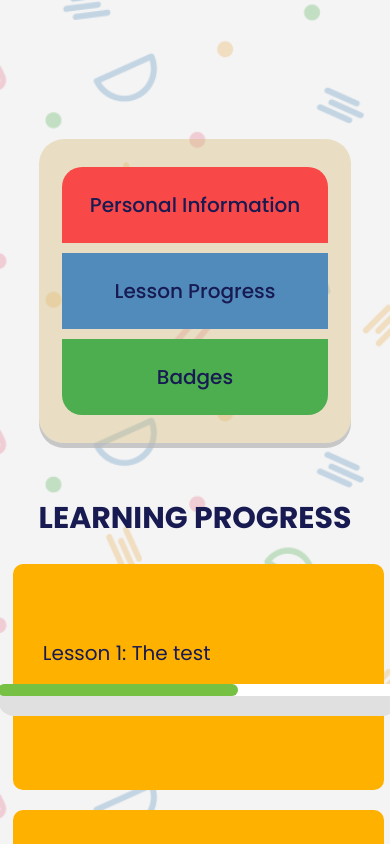
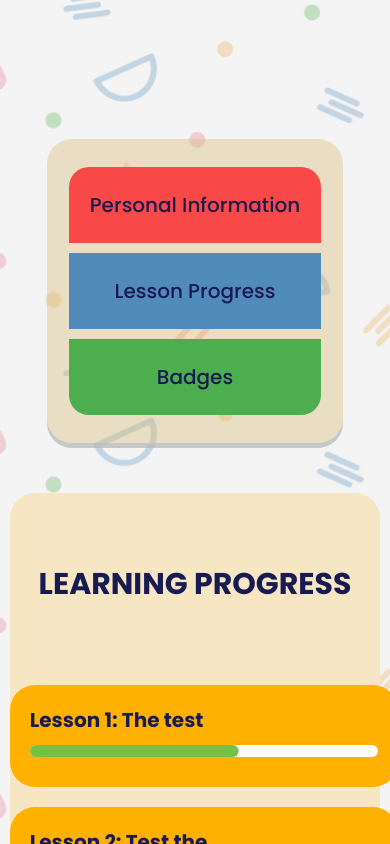
Before and after one commit to 8maaan/MathMinds, a React (Create React App) app in the folder client/: page /profilelesson in a window 390 px wide. Shown: the top 844 px of the page. Built offline with nearby package versions, Linux system fonts and the light colour scheme; no server answers.

Commit message:
fixed design lesson progress tab

```diff
--- a/client/src/Pages/LessonProgressPage.js
+++ b/client/src/Pages/LessonProgressPage.js
@@ -36,33 +36,30 @@ const LessonProgressPage = () => {
                     <div className='personalinfo-right-side-lesson'>
                         <div className="PI-container-lesson">
                             <div className="PI-title-lesson">Lesson Progress</div>
-                            <div className="lesson-container">
-                                    <ul>
+                            <div className="lessons-scrollable-container">
+                                <div className="lessons-wrapper">
                                     {Object.entries(lessonProgress).map(([lessonTitle, progress]) => (
-                                            <li key={lessonTitle}>
-                                                {lessonTitle}: {progress}%
-
+                                        <div className="lesson-container" key={lessonTitle}>
+                                            <div className="lesson-title">{lessonTitle}</div>
                                             <LinearProgress
                                                 className="progress-bar-wrapper"
                                                 variant="determinate"
-                                            value={(progress)}
+                                                value={progress}
                                                 sx={{
                                                     height: '0.75rem',
                                                     borderRadius: 5,
                                                     backgroundColor: '#ffffff',
                                                     '& .MuiLinearProgress-bar': {
-                                                    backgroundColor: '#76c043',
-
+                                                        backgroundColor: '#4CAE4F',
                                                         borderRadius: 5,
+                                                        margin: "3px"
                                                     }
                                                 }}
                                             />
-
-
-                                            </li>
+                                            <div className="progress-percentage">{progress}%</div>
+                                        </div>
                                     ))}
-                                    </ul>
-
+                                </div>
                             </div>
                         </div>
                     </div>
--- a/client/src/PagesCSS/LessonProgressPage.css
+++ b/client/src/PagesCSS/LessonProgressPage.css
@@ -4,51 +4,45 @@
 }
 
 .body {
-
     background-attachment: fixed;
     min-height: 100vh;
-    /* border: solid black 1px; */
 }
 
 .profile-wrapper,
-.profile-content-container{
+.profile-content-container {
     display: flex;
     justify-content: center;
     align-items: center;
     height: 100vh;
-    /* border: solid black 1px; */
 }
 
-.profile-content-container{
+.profile-content-container {
     width: 70%;
     height: 60vh;
-    /*background-color: #FAFAFA;*/
     padding: 2.5%;
-    /* border: solid black 1px;  */
 }
 
 .personalinfo-right-side,
-.personalinfo-left-side{
+.personalinfo-left-side {
     display: flex;
     height: 100%;
-    /* border: solid black 1px;  */
 }
-.personalinfo-right-side-lesson{
+
+.personalinfo-right-side-lesson {
     flex-direction: column;
     width: 65%;
-    /* border: solid black 1px; */
-    background-color:  #F6E6C3;
+    background-color: #F6E6C3;
     box-shadow: 0px 3px rgba(184, 184, 184, 0.75);
-    border-radius:25px ;
+    border-radius: 25px;
     height: 100%;
+}
 
-}
-.personalinfo-left-side{
+.personalinfo-left-side {
     display: flex;
     width: 35%;
-    /* border: solid black 1px; */
 }
-.choices-container{
+
+.choices-container {
     display: flex;
     flex-direction: column;
     justify-content: center;
@@ -59,52 +53,37 @@
     box-shadow: 0px 5px rgba(184, 184, 184, 0.75);
     border-radius: 25px;
     background-color: #d8bc7966;
-    /* border: solid rgb(0, 0, 0); */
 }
-.PI-button{
+
+.PI-button,
+.LessonProg-button,
+.Badges-button {
     display: flex;
     justify-content: center;
     align-items: center;
     width: 85%;
     height: 25%;
-    border-radius: 20px 20px 0px 0px;
-    background-color: #F94848;
     font-family: 'Poppins';
     font-size: 20px;
     font-weight: 500;
     color: #181A52;
-    /* border: solid black 1px; */
 }
-.LessonProg-button{
-    display: flex;
-    justify-content: center;
-    align-items: center;
-    width: 85%;
-    height: 25%;
+
+.PI-button {
+    border-radius: 20px 20px 0px 0px;
+    background-color: #F94848;
+}
+
+.LessonProg-button {
     background-color: #518BBC;
-    font-family: 'Poppins';
-    font-size: 20px;
-    font-weight: 500;
-    color: #181A52;
-    /* border: solid black 1px; */
 }
-.Badges-button{
-    display: flex;
-    justify-content: center;
-    align-items: center;
-    width: 85%;
-    height: 25%;
+
+.Badges-button {
     border-radius: 0px 0px 20px 20px;
     background-color: #4CAE4F;
-    font-family: 'Poppins';
-    font-size: 20px;
-    font-weight: 500;
-    color: #181A52;
-    /* border: solid black 1px; */
 }
 
-
-.PI-container{
+.PI-container-lesson {
     display: flex;
     flex-direction: column;
     width: 100%;
@@ -112,9 +91,9 @@
     background-color: #F6E6C3;
     box-shadow: 0px 3px rgba(184, 184, 184, 0.75);
     border-radius: 25px;
-    /* border: solid black 1px; */
 }
-.PI-title-lesson{
+
+.PI-title-lesson {
     display: flex;
     justify-content: center;
     align-items: center;
@@ -124,201 +103,158 @@
     color: #181A52;
     width: 100%;
     height: 20%;
-    padding-top: 3.5%;
-    /* border: solid black 1px; */
-}
-.logo-and-userinfo-container{
-    display:flex;
-    flex-direction: row;
-    width: 100%;
-    height: 80%;
-    /* border: 1px solid #000000; */
+    padding-top: 1%;
 }
 
-.profile-logo-container{
-    display: flex;
-    justify-content: center;
-    align-items: center;
-    /* border: 1px solid #d80077; */
-    width: 40%;
-    height: 50%;
+.lessons-scrollable-container {
+    overflow-y: auto;
+    max-height: 80vh; /* Adjust this value based on your layout */
+}
+
+/* Styling the scrollbar for WebKit browsers (e.g., Chrome, Safari) */
+.lessons-scrollable-container::-webkit-scrollbar {
+    width: 12px; /* Width of the scrollbar */
+}
+
+.lessons-scrollable-container::-webkit-scrollbar-track {
+    background: #f1f1f1; /* Background of the scrollbar track */
+    border-radius: 10px; /* Rounded corners for the track */
+}
+
+.lessons-scrollable-container::-webkit-scrollbar-thumb {
+    background: #888; /* Color of the scrollbar thumb */
+    border-radius: 10px; /* Rounded corners for the thumb */
+}
+
+.lessons-scrollable-container::-webkit-scrollbar-thumb:hover {
+    background: #555; /* Color of the scrollbar thumb on hover */
+}
+
+/* Styling the scrollbar for Firefox */
+.lessons-scrollable-container {
+    scrollbar-width: thin; /* Thin scrollbar */
+    scrollbar-color: #888 #f1f1f1; /* Thumb and track colors */
+}
+
+/* For IE and Edge */
+.lessons-scrollable-container {
+    -ms-overflow-style: none; /* Hide default scrollbar */
+}
+
+.lessons-scrollable-container::-ms-scrollbar {
+    width: 12px; /* Width of the scrollbar */
+}
+
+.lessons-scrollable-container::-ms-scrollbar-track {
+    background: #f1f1f1; /* Background of the scrollbar track */
+}
+
+.lessons-scrollable-container::-ms-scrollbar-thumb {
+    background: #888; /* Color of the scrollbar thumb */
+}
+
+.lessons-scrollable-container::-ms-scrollbar-thumb:hover {
+    background: #555; /* Color of the scrollbar thumb on hover */
 }
 
 
-.profile-logo-container img{
-    max-width: 100%;
-    max-height: 100%;
+.lesson-container {
+    display: flex;
+    flex-direction: column;
+    justify-content: center;
+    align-items: flex-start;
+    background-color: #Ffb100;
+    padding: 20px;
+    margin: 10px 0;
     border-radius: 25px;
-    /* border: solid black 1px; */
+    width: 94%;
 }
 
-
-.userinfo-container{
-    /* border: 1px solid #000000; */
-    width: 60%;
-    height: 100%;
-}
-.profile-info-texts{
-    display: flex;
-    flex-direction: row;
+.lesson-title {
+    font-family: 'Poppins';
+    font-size: 20px;
+    font-weight: 700;
+    color: #181A52;
     margin-bottom: 10px;
-    /* border: solid black 1px; */
-
-}
-.profile-info-textfields{
-    width: 80%;
-    /* border: solid black 1px; */
-
 }
 
-.customTextField {
+.progress-bar-wrapper {
     width: 100%;
-    background-color: #ffffff;
-    border-radius: 20px;
-    box-shadow: 0px 3px rgba(184, 184, 184, 0.75);
-    /* border: solid black 1px; */
-  }
+    margin-bottom: 10px;
+}
 
+.progress-percentage {
+    font-family: 'Poppins';
+    font-size: 14px;
+    font-weight: 400;
+    color: #181A52;
+}
 
-
+.lessons-wrapper {
+    padding: 10px;
+    border-radius: 10px;
+    width: 90%;
+    margin: 0% 0% 1% 3.3%;
+}
 
 @media (max-width: 1024px) {
-    .profile-content-container{
+    .profile-content-container {
         width: 90%;
     }
+}
 
-}
 @media (max-width: 900px) {
-
-    .profile-content-container{
+    .profile-content-container {
         margin-top: 700px;
-        display: flex;
         flex-direction: column;
         height: 150vh;
         width: 50%;
     }
-    .personalinfo-left-side{
+    .personalinfo-left-side {
         height: 50vh;
         width: 100%;
         justify-content: center;
     }
-    .choices-container{
+    .choices-container {
         height: 100%;
     }
-
-    .personalinfo-right-side{
+    .personalinfo-right-side {
         margin-top: 50px;
         width: 100%;
     }
-    .logo-and-userinfo-container{
-        display: flex;
+    .logo-and-userinfo-container {
         flex-direction: column;
-
     }
-    .profile-logo-container{
+    .profile-logo-container {
         width: 100%;
         height: 30%;
     }
-    .userinfo-container{
+    .userinfo-container {
         width: 100%;
         height: 70%;
     }
+}
 
-}
 @media (max-width: 700px) {
-
-    .profile-content-container{
+    .profile-content-container {
         width: 60%;
     }
+}
 
-}
 @media (max-width: 600px) {
-
-    .profile-content-container{
+    .profile-content-container {
         width: 70%;
     }
+}
 
-}
 @media (max-width: 500px) {
-
-    .profile-content-container{
+    .profile-content-container {
         width: 90%;
     }
+}
 
-}
 @media (max-width: 400px) {
-
-    .profile-content-container{
+    .profile-content-container {
         width: 100%;
     }
-
 }
-
-.profile-progress-bar-container {
-    display: flex;
-    justify-content: center;
-    align-items: center;
-    border: 2px solid #FF4500; /* bright border for visibility */
-    width: 100%; /* Full width of the container */
-    padding: 20px; /* Padding for internal spacing */
-    border-radius: 15px; /* Rounded corners */
-    background-color: #FFFACD; /* Light yellow background */
-}
-
-.lesson-container {
-    display: flex;
-    justify-content: center;
-    flex-direction: column;
-    /* Light yellow background as per design */
-    padding: 10px;
-    border-radius: 10px; /* Rounded corners */
-    /* border: 2px solid #FF4500;  */
-    margin: 5% 0% 0% 3.3%;
-    height: 100%;
-    width: 90%;
-}
-
-.lesson-title {
-    font-family: 'Poppins';
-    display: flex;
-    margin-left: 20px;
-    justify-content: flex-start;
-    font-size: 20px;
-    margin-bottom: 5px;
-    align-self: self-start;
-    height: 20%;
-    /* border: solid black 1px; */
-}
-
-.MuiLinearProgress-root {
-    height: 20px;
-    border-radius: 5px;
-
-    /* border: solid black 1px; */
-}
-
-
-.lesson-container-bar{
-    background-color: #ffb100;
-    width: 80%;
-    margin-bottom: 20px;
-    height: 100%;
-    border-radius:15px ;
-
-}
-
-.lesson-container{
-    display: flex;
-    justify-content: center;
-    align-items: center;
-    height: 80%;
-}
-
-.progress-bar-wrapper{
-
-    height: 2rem;
-    width: 25rem;
-    background-color: #e0e0e0;
-    border-radius: 20px;
-    /* border:solid black 1px; */
-}
```
Lines whose indentation alone changed are shown as unchanged.
